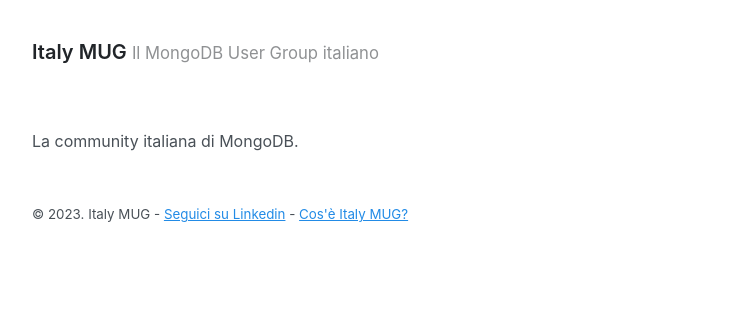
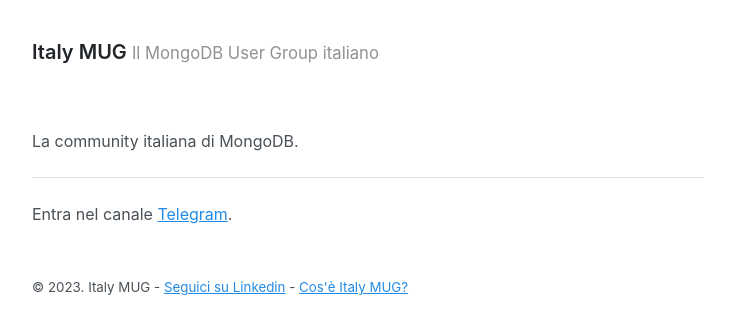
Before and after one commit to Italy-MUG/italy-mug.github.io, a Jekyll site: the page built from index.html, in a window 1280 px wide. Shown: the top 334 px of the page, without its empty margins (272-1007 px from the left). Built offline with Jekyll 4.4.1, drawn with Linux system fonts in a browser that asks for light colours; the list of posts is cut into pages by our own code.

Commit message:
telegram join link

```diff
--- a/index.html
+++ b/index.html
@@ -4,3 +4,6 @@ title: Home
 ---
 
 La community italiana di MongoDB.
+
+<hr />
+Entra nel canale <a href="https://t.me/+Gt6NR_j-rHljYjBk">Telegram</a>.
```
